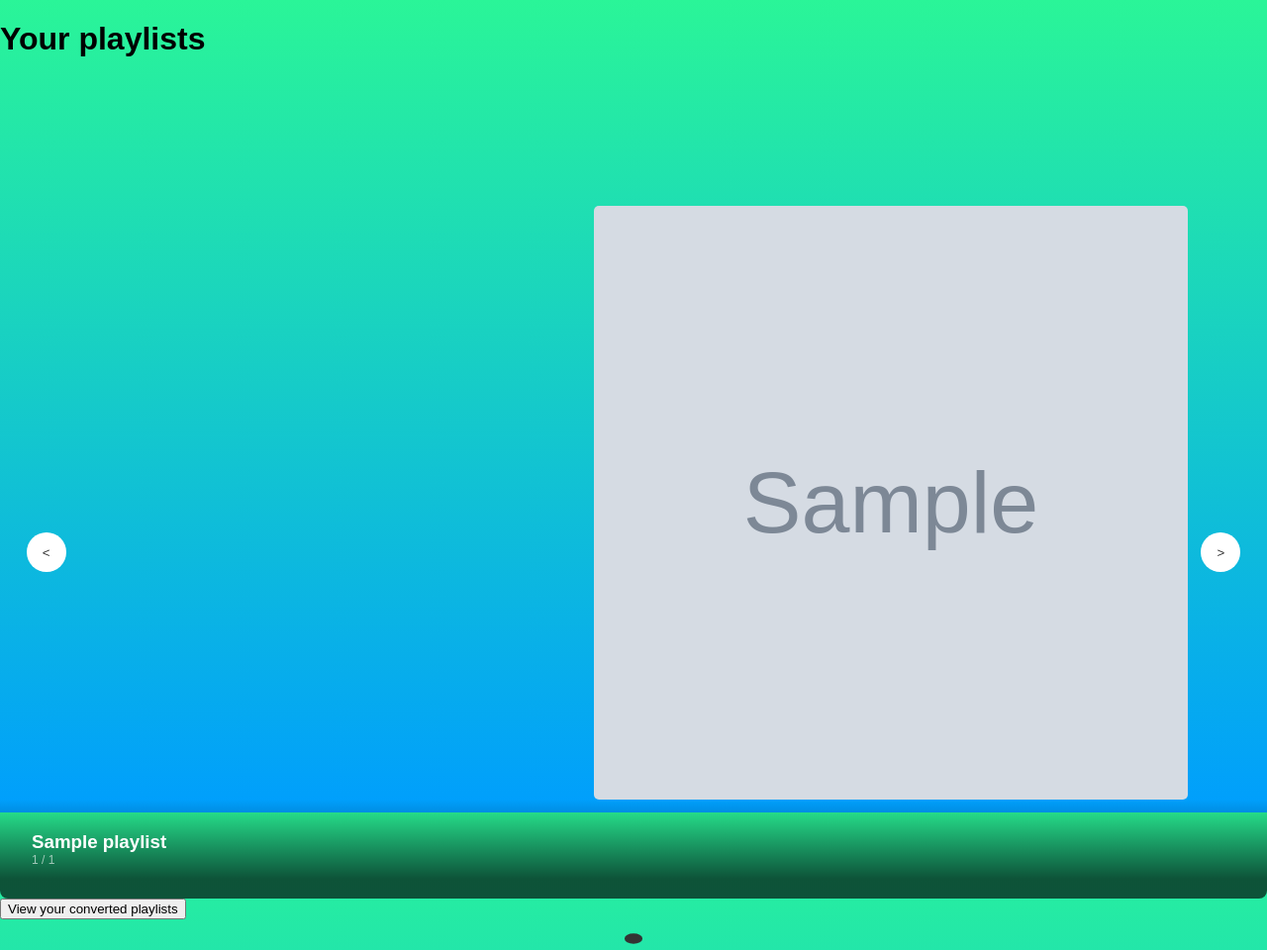
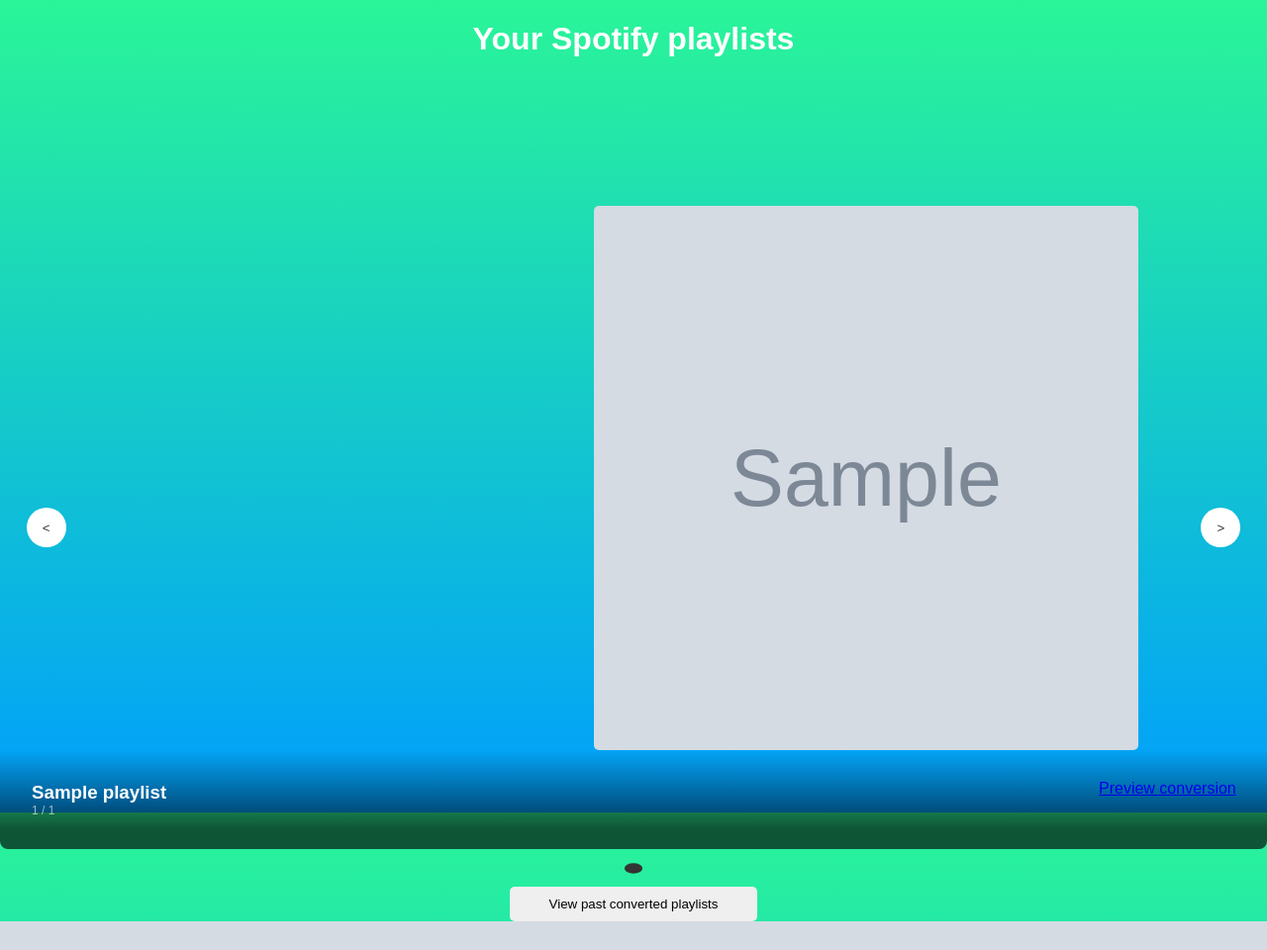
Before and after one commit to Omwamii/Spotify_to_Youtube_playlists, a Flask app: template templates/index.html in a window 1280 px wide. Shown: the whole page at 99% size. After the commit the page ends 931 px from the top, so only its background shows below. Run offline with Flask 3, Linux system fonts and the light colour scheme; the template is opened without the code that fills it: most values are stand-ins (such as "Sample title", 1, 10 or a date in 2020); grey boxes marked "Sample" are stand-in pictures; parts of the project's set-up code (start-up, migrations or seed data) failed here and were passed over; some web fonts are replaced.

Commit message:
workin on playlylist page

```diff
--- a/app.py
+++ b/app.py
@@ -28,6 +28,10 @@
     # p_id = my_app.create_youtube_music_p
     return "Redirecting to youtube playlists"
 
+@app.route('/preview/<string:playlist_id>/', strict_slashes=False, methods=['GET'])
+def preview_playlist_conversion(playlist_id):
+    name, tracks = my_app.get_spotify_playlist_tracks(playlist_id)
+    return render_template('playlist.html', name=name, tracks=tracks)
 
 if __name__ == "__main__":
     app.run(debug=True, port=8080)
--- a/static/script.js
+++ b/static/script.js
@@ -314,3 +314,7 @@
   });
 
 })
+
+// TODO add event listener for window unload
+// TODO add event listener for enter key on carousel item
+// TODO
--- a/static/styles.css
+++ b/static/styles.css
@@ -1,5 +1,5 @@
 :root {
-  --carousel-height: 700px;
+  --carousel-height: 650px;
   --carousel-radius: 0.5em;
   --carousel-nav-btn-dim: 3em;
   --carousel-page-nav-btn-dim: 0.5em;
@@ -33,6 +33,7 @@
   font-family: "Montserrat", sans-serif;
   background-image: linear-gradient(180deg, #2af598 0%, #009efd 100%);
   height: 100vh;
+  overflow: hidden;
 }
 /*
 img,
@@ -44,8 +45,8 @@
 
 img {
   max-width: 100%;
-  min-width: 600px;
-  min-height: 600px;
+  min-width: 550px;
+  min-height: 550px;
   object-fit: cover;
   border-radius: 5px;
   border: none;
@@ -89,6 +90,20 @@
   bottom: 0;
   color: var(--carousel-caption-color);
   background-image: var(--carousel-caption-bg);
+}
+
+#preview-btn {
+  position: absolute;
+  bottom: 30px;
+  right: 20px;
+  width: 150px;
+  height: 40px;
+  border-radius: 5px;
+  border: none;
+}
+
+#preview-btn:hover {
+  cursor: pointer;
 }
 
 .slide-caption a {
@@ -174,3 +189,51 @@
 .carousel {
   margin-top: 150px;
 }
+
+#view-past-btn {
+  /* margin: 20px auto; */
+  width: 250px;
+  height: 35px;
+  border-radius: 5px;
+  border: none;
+  transition: all 0.5s ease;
+}
+
+#view-past-btn:hover {
+  cursor: pointer;
+  transform: translateY(-5px);
+}
+
+#view-past {
+  display: flex;
+  justify-content: center;
+  margin-top: 15px;
+}
+
+#tracks-list {
+  height: 80vh;
+  overflow-y: scroll;
+  display: flex;
+  justify-content: center;
+}
+
+#name {
+  color: yellow;
+}
+
+#btn-wrapper {
+  display: flex;
+  justify-content: center;
+  margin-top: 20px;
+}
+
+#convert-btn {
+  width: 150px;
+  height: 35px;
+  border: none;
+  border-radius: 3px;
+}
+
+#convert-btn:hover {
+  cursor: pointer;
+}
--- a/templates/index.html
+++ b/templates/index.html
@@ -5,8 +5,8 @@
   <meta charset="UTF-8">
   <meta name="viewport" content="width=device-width, initial-scale=1.0">
   <title>Spo2yt</title>
-  <link rel="stylesheet" href="../static/styles.css">
-  <script src="../static/script.js"></script>
+  <link rel="stylesheet" href="{{ url_for('static', filename='styles.css') }}">
+  <script src="{{ url_for('static', filename='script.js' )}}"></script>
   <link rel="stylesheet" href="https://cdnjs.cloudflare.com/ajax/libs/font-awesome/4.7.0/css/font-awesome.min.css">
   <style>
     @import url('https://fonts.googleapis.com/css2?family=Bungee+Spice&display=swap');
@@ -15,7 +15,7 @@
 </head>
 
 <body>
-  <h1>Your playlists</h1>
+  <h1 style="text-align: center; color: white;">Your Spotify playlists</h1>
   <div class="carousel" role="region" aria-labelledby="carousel-title">
     <!-- <h2 class="carousel-title" id="carousel-1-title"> Your saved playlists</h2> -->
     {% for playlist in playlists %}
@@ -26,10 +26,13 @@
           <p>{{ loop.index }} / {{ loop.length }}</p>
         </div>
         <img src="{{ playlist.cover }}" alt="album cover" width="380" height="300" />
+        <a id="preview-btn" href="{{ url_for('preview_playlist_conversion', playlist_id=playlist.id) }}">Preview conversion</a>
       </div>
     </div>
   {% endfor %}
-  <button>View your converted playlists</button>
+</div>
+<div id="view-past">
+  <button id="view-past-btn">View past converted playlists</button>
 </div>
 </body>
 
```
Also changed, not shown: templates/playlist.html (+13 -19 lines).
